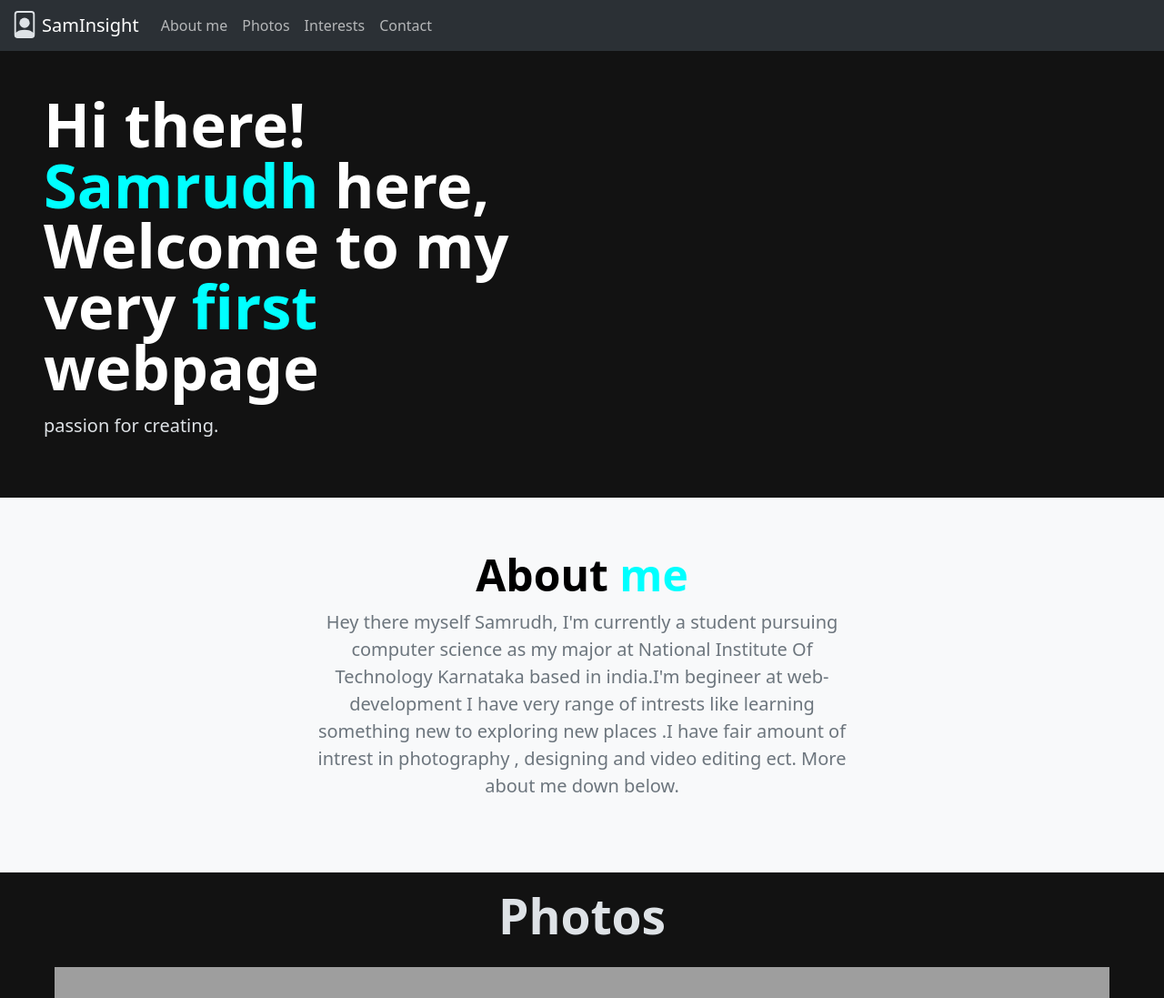
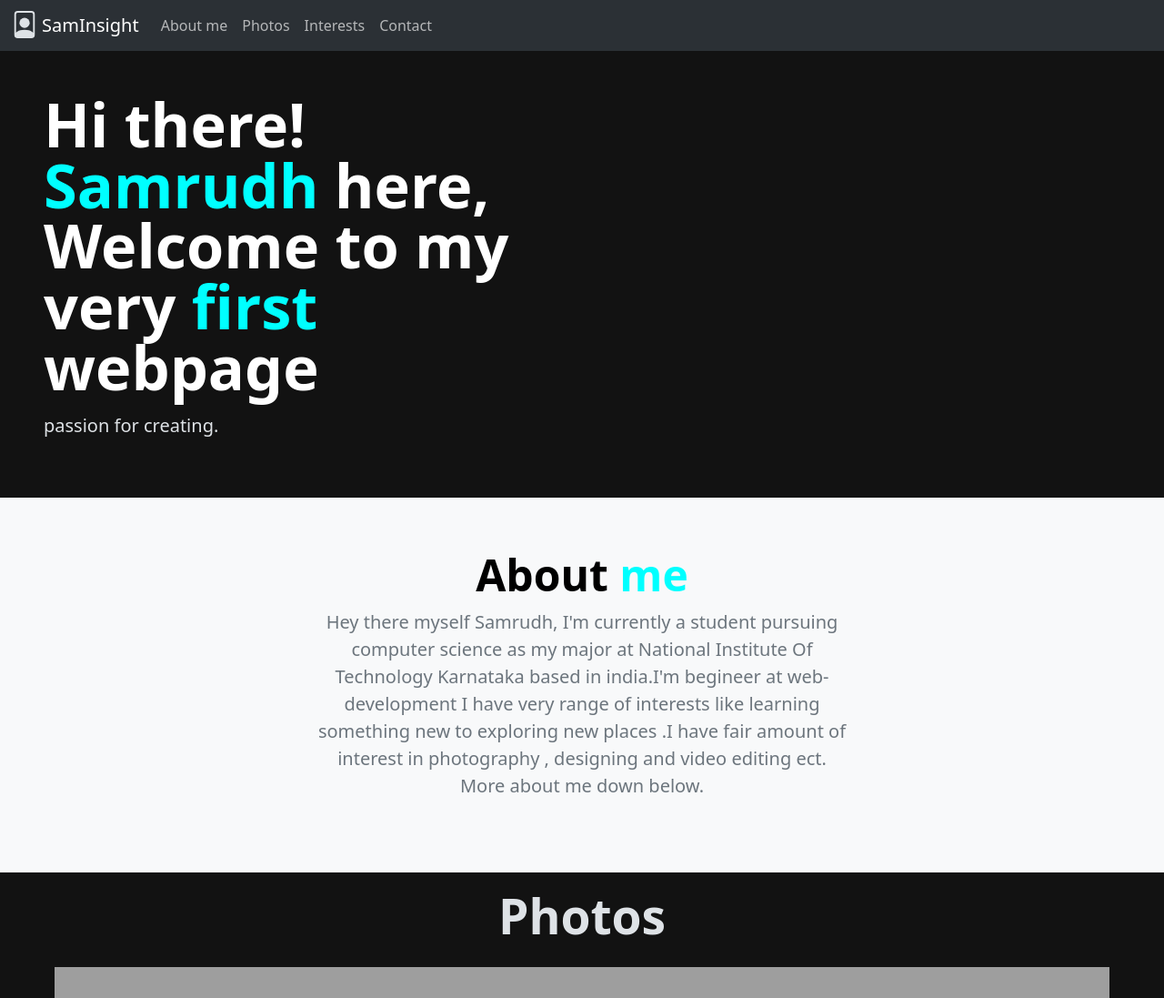
Before and after one commit to Samrudhm/My-Portfolio, a plain HTML site: page index.html in a window 1280 px wide. Shown: the top 1097 px of the page at 91% size. Drawn offline with nearby package versions, Linux system fonts and the light colour scheme; grey boxes are pictures that could not be loaded.

Commit message:
index.html

```diff
--- a/index.html
+++ b/index.html
@@ -102,7 +102,7 @@
     <div class="py-5">
       <h1 class="display-5 fw-bold text-black">About<span> me</span></h1>
       <div class="col-lg-6 mx-auto">
-        <p class="fs-5 mb-4 ">Hey there myself Samrudh, I'm currently a student pursuing computer science as my major at National Institute Of Technology Karnataka based in india.I'm begineer at web-development I have very range of intrests like learning something new to exploring new places .I have fair amount of intrest in photography , designing and video editing ect. More about me down below.</p>
+        <p class="fs-5 mb-4 ">Hey there myself Samrudh, I'm currently a student pursuing computer science as my major at National Institute Of Technology Karnataka based in india.I'm begineer at web-development I have very range of interests like learning something new to exploring new places .I have fair amount of interest in photography , designing and video editing ect. More about me down below.</p>
       </div>
     </div>
   </div>
```
